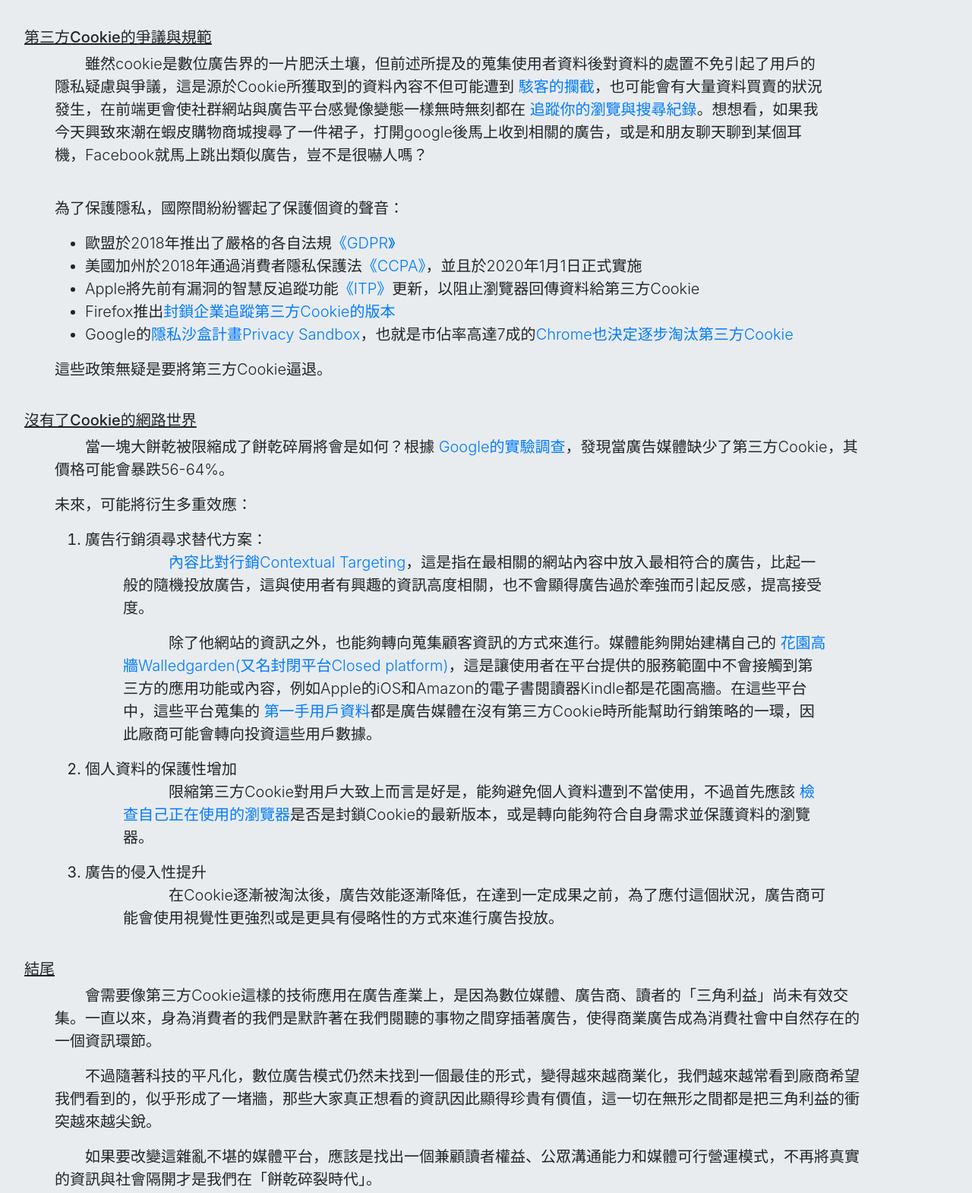
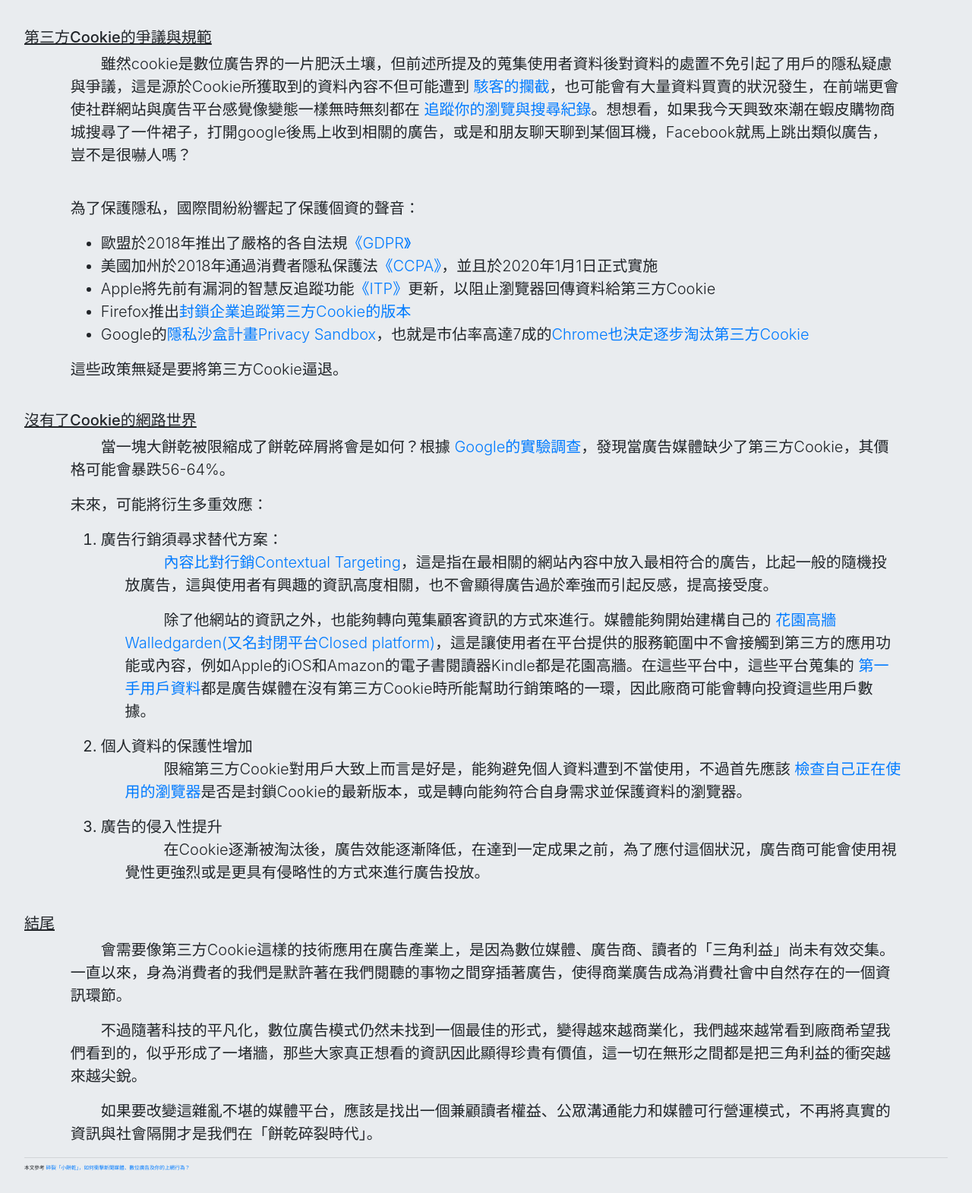
Before and after one commit to ChenHT0213/1092infoandtech_lecture.github.io, a plain HTML site: page src/index.html in a window 1280 px wide. Shown: the part 953-2523 px from the top of the page at 76% size. Drawn offline with nearby package versions, Linux system fonts and the light colour scheme.

Commit message:
Update index.html
SECOND UPDATE

```diff
--- a/src/index.html
+++ b/src/index.html
@@ -12,8 +12,13 @@
     <style>
         .content {
             text-indent: 2em;
-            margin-left: 2em;
-            margin-right: 8em;
+            margin-left: 5%;
+            margin-right: 5%;
+        }
+
+        .subtitle {
+            margin-left: 5%;
+            margin-right: 5%;
         }
     </style>
     <link rel="stylesheet" href="https://stackpath.bootstrapcdn.com/bootstrap/4.3.1/css/bootstrap.min.css" integrity="sha384-ggOyR0iXCbMQv3Xipma34MD+dH/1fQ784/j6cY/iJTQUOhcWr7x9JvoRxT2MZw1T" crossorigin="anonymous">
@@ -56,17 +61,17 @@
 
         <br>
         <h5 color=#7B7B7B><u>前言</u></h5>
-        <p class="lead" style='text-indent:2em; margin-left:2em; margin-right:8em; '>
+        <p class="lead content">
             在現在生活中，人們常以手機看新聞、逛網拍、搜尋知識抑或是瀏覽社群網站， 但不曉得大家有沒有察覺到「廣告」逐漸增加，而廣告的內容似乎也越來越趨向於自己的生活？ 但手機究竟為什麼能夠得知你喜歡的事情，更不論這些廣告是在多個平台同時竄出， 連以前還未賣場化的INSTAGRAM都能夠跳出你在SHOPEE瀏覽的商品？ 這場廠商與顧客的追逐戰可以從「一塊小餅乾」說起。
         </p>
 
         <br>
         <h5 color=#7B7B7B><u>什麼是Cookie？</u></h5>
-        <p class="lead" style='margin-left:2em; margin-right:5em; '>
+        <p class="lead subtitle">
             「用一個文字檔，默默記下你所有的網路行蹤」
             <br>
         </p>
-        <div class="lead" style='margin-left:2em; margin-right:8em; '>
+        <div class="lead subtitle">
             <p>
                 我們能夠簡單地把<a href="https://clearcode.cc/blog/difference-between-first-party-third-party-cookies/" target="_blank">Cookie分為2類</a>：
             </p>
@@ -79,14 +84,14 @@
                 </li>
             </ul>
         </div>
-        <p class="lead" style='text-indent:2em; margin-left:2em; margin-right:8em; '>
+        <p class="lead content">
             Cookie提供了網路行為更多便利性， 像是透過購物車一次下單而不需要每樣商品都下單一次、記住帳號密碼等等的， 它是一個基於升級用戶體驗而廣為支援的技術。
             <br><br> 隨著處理數據的技術日漸成熟，第三方Cookie的發展為廣告發跡， 當廠商引入了這樣的技術時，便能夠鎖定究竟誰是潛在的客源並且對其投放廣告。 而此舉動的應用更不局限於一個「不能夠瀏覽商品的網站」，基於能夠跨網站追蹤的機制，只要是能夠提高曝光率的網路角落，第三方Cookie就能派上用場。
         </p>
 
         <br>
         <h5 color=#7B7B7B><u>小餅乾的崛起</u></h5>
-        <p class="lead" style='text-indent:2em; margin-left:2em; margin-right:8em; '>
+        <p class="lead content">
             在現代的生活中，傳統的電視廣告或紙本與看板的影響力隨著年輕人的目光轉移已不如從前，
             <a href="https://inboundmarketing.com.tw/digital-advertising/%E6%95%B8%E4%BD%8D%E5%BB%A3%E5%91%8A.html" target="_blank">數位媒體</a>取而代之成為影響新一代的廣告平台。相對於傳統媒體廣告以收視率和閱讀率當基準，數位媒體的
             <a href="https://blog.gogopartners.com/cpm-cpc-ctr" target="_blank">衡量標準</a> 轉為點擊率、轉換率甚至是導購率，這些直白的標準可能使得
@@ -97,13 +102,13 @@
 
         <br>
         <h5 color=#7B7B7B><u>第三方Cookie的爭議與規範</u></h5>
-        <p class="lead" style='text-indent:2em; margin-left:2em; margin-right:8em; '>
+        <p class="lead content">
             雖然cookie是數位廣告界的一片肥沃土壤，但前述所提及的蒐集使用者資料後對資料的處置不免引起了用戶的隱私疑慮與爭議，這是源於Cookie所獲取到的資料內容不但可能遭到
             <a href="https://www.pandasecurity.com/en/mediacenter/mobile-news/hackers-stealing-cookies" target="_blank">駭客的攔截</a>，也可能會有大量資料買賣的狀況發生，在前端更會使社群網站與廣告平台感覺像變態一樣無時無刻都在
             <a href="https://www.wired.com/story/companies-track-phones-movements-target-ads/" target="_blank">追蹤你的瀏覽與搜尋紀錄</a>。想想看，如果我今天興致來潮在蝦皮購物商城搜尋了一件裙子，打開google後馬上收到相關的廣告，或是和朋友聊天聊到某個耳機，Facebook就馬上跳出類似廣告，豈不是很嚇人嗎？
         </p>
         <br>
-        <div class="lead" style='margin-left:2em; margin-right:8em; '>
+        <div class="lead subtitle">
             <p>
                 為了保護隱私，國際間紛紛響起了保護個資的聲音：
             </p>
@@ -128,10 +133,10 @@
         </div>
         <br>
         <h5 color=#7B7B7B><u>沒有了Cookie的網路世界</u></h5>
-        <p class="lead" style='text-indent:2em; margin-left:2em; margin-right:5em; '>
+        <p class="lead content">
             當一塊大餅乾被限縮成了餅乾碎屑將會是如何？根據
             <a href="https://yieldbird.com/ad-targeting-without-third-party-cookies-how-can-digital-publishers-adapt/" target="_blank">Google的實驗調查</a>，發現當廣告媒體缺少了第三方Cookie，其價格可能會暴跌56-64%。
-            <div class="lead" style='margin-left:2em; margin-right:8em; '>
+            <div class="lead subtitle">
                 <p>
                     未來，可能將衍生多重效應：
                 </p>
@@ -141,10 +146,10 @@
                             廣告行銷須尋求替代方案：
                         </li>
                     </b>
-                    <p style='text-indent:3em; margin-left:2.5em;'>
+                    <p style='text-indent:5%; margin-left:3%;'>
                         <a href="https://www.tenmax.io/tw/archives/14201" target="_blank">內容比對行銷Contextual Targeting</a>，這是指在最相關的網站內容中放入最相符合的廣告，比起一般的隨機投放廣告，這與使用者有興趣的資訊高度相關，也不會顯得廣告過於牽強而引起反感，提高接受度。
                     </p>
-                    <p style='text-indent:3em; margin-left:2.5em;'>
+                    <p style='text-indent:5%; margin-left:3%;'>
                         除了他網站的資訊之外，也能夠轉向蒐集顧客資訊的方式來進行。媒體能夠開始建構自己的
                         <a href="https://digiday.com/marketing/absence-third-party-cookies-publishers-building-walled-gardens/" target="_blank">花園高牆Walledgarden(又名封閉平台Closed platform)</a>，這是讓使用者在平台提供的服務範圍中不會接觸到第三方的應用功能或內容，例如Apple的iOS和Amazon的電子書閱讀器Kindle都是花園高牆。在這些平台中，這些平台蒐集的
                         <a href="https://digiday.com/media/consultative-insider-launching-first-party-audience-tool/" target="_blank">第一手用戶資料</a>都是廣告媒體在沒有第三方Cookie時所能幫助行銷策略的一環，因此廠商可能會轉向投資這些用戶數據。
@@ -154,7 +159,7 @@
                             個人資料的保護性增加
                         </li>
                     </b>
-                    <p style='text-indent:3em; margin-left:2.5em;'>
+                    <p style='text-indent:5%; margin-left:3%;'>
                         限縮第三方Cookie對用戶大致上而言是好是，能夠避免個人資料遭到不當使用，不過首先應該
                         <a href="https://ipscell.com/2020/02/computer-cookies-your-privacy-an-off-experiment/" target="_blank">檢查自己正在使用的瀏覽器</a>是否是封鎖Cookie的最新版本，或是轉向能夠符合自身需求並保護資料的瀏覽器。
                     </p>
@@ -163,7 +168,7 @@
                             廣告的侵入性提升
                         </li>
                     </b>
-                    <p style='text-indent:3em; margin-left:2.5em;'>
+                    <p style='text-indent:5%; margin-left:3%;'>
                         在Cookie逐漸被淘汰後，廣告效能逐漸降低，在達到一定成果之前，為了應付這個狀況，廣告商可能會使用視覺性更強烈或是更具有侵略性的方式來進行廣告投放。
                     </p>
                 </ol>
@@ -172,13 +177,13 @@
 
         <br>
         <h5 color=#7B7B7B><u>結尾</u></h5>
-        <p class="lead" style='text-indent:2em; margin-left:2em; margin-right:5em; '>
+        <p class="lead content">
             會需要像第三方Cookie這樣的技術應用在廣告產業上，是因為數位媒體、廣告商、讀者的「三角利益」尚未有效交集。一直以來，身為消費者的我們是默許著在我們閱聽的事物之間穿插著廣告，使得商業廣告成為消費社會中自然存在的一個資訊環節。
         </p>
-        <p class="lead" style='text-indent:2em; margin-left:2em; margin-right:5em; '>
+        <p class="lead content">
             不過隨著科技的平凡化，數位廣告模式仍然未找到一個最佳的形式，變得越來越商業化，我們越來越常看到廠商希望我們看到的，似乎形成了一堵牆，那些大家真正想看的資訊因此顯得珍貴有價值，這一切在無形之間都是把三角利益的衝突越來越尖銳。
         </p>
-        <p class="lead" style='text-indent:2em; margin-left:2em; margin-right:5em; '>
+        <p class="lead content">
             如果要改變這雜亂不堪的媒體平台，應該是找出一個兼顧讀者權益、公眾溝通能力和媒體可行營運模式，不再將真實的資訊與社會隔開才是我們在「餅乾碎裂時代」。
         </p>
 
```
